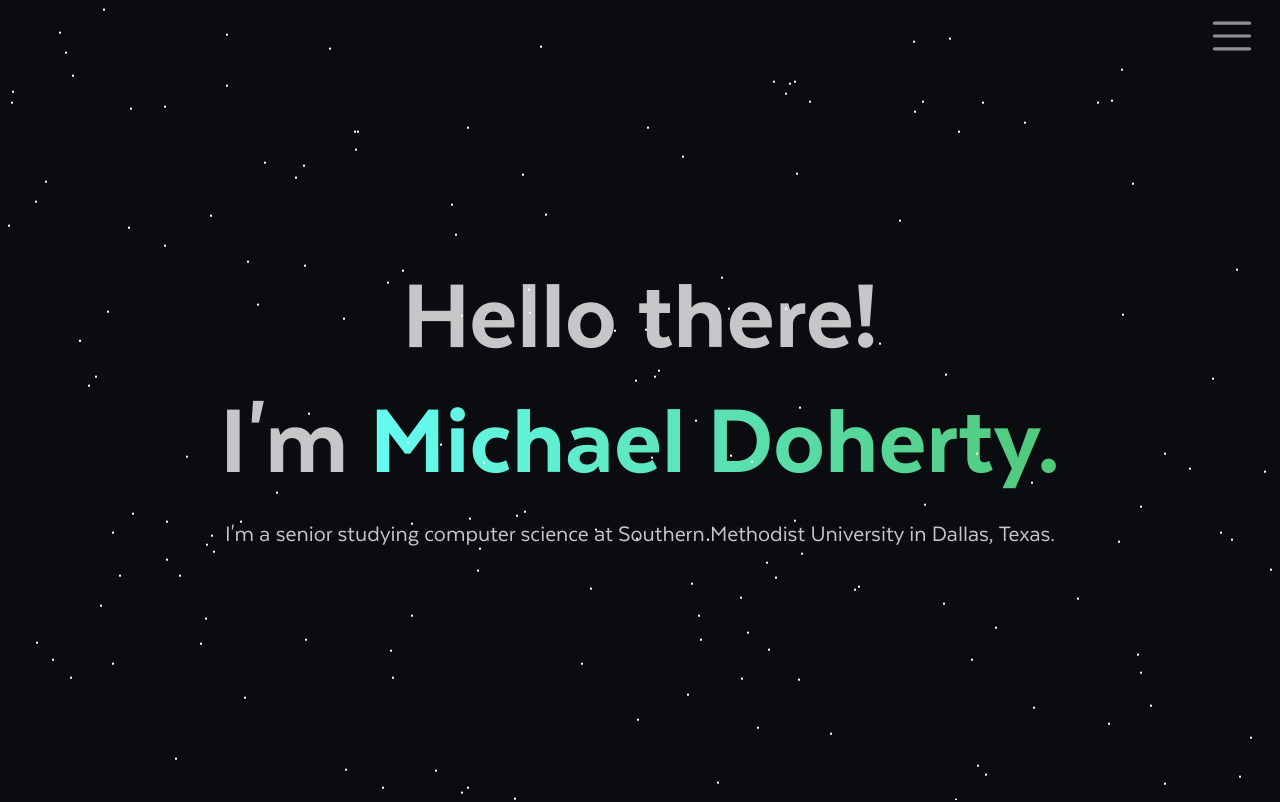
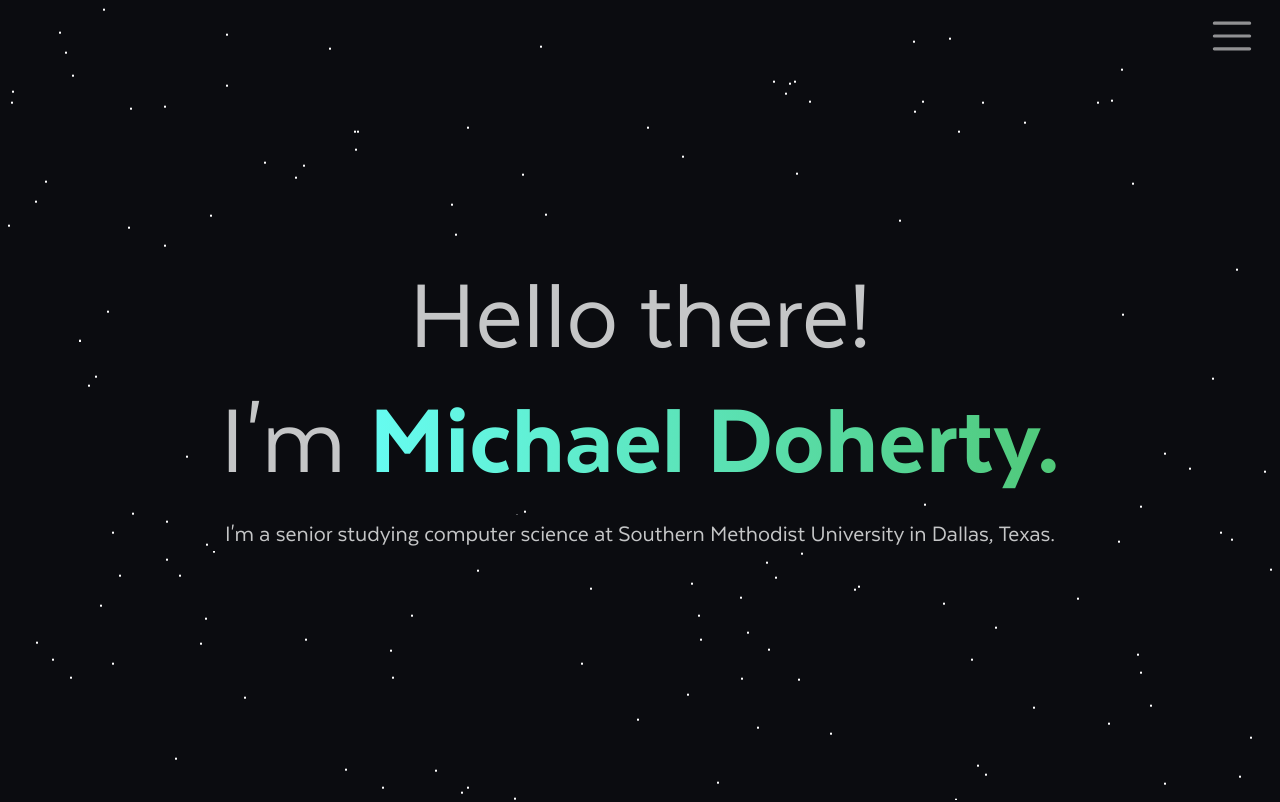
Before and after one commit to Mikecamdo/PersonalWebsite, a React (Create React App) app: page / in a window 1280 px wide. Shown: the top 802 px of the page. Built offline with nearby package versions, Linux system fonts and the light colour scheme.

Commit message:
Fade in for Home Section
Implemented the fade in for the home section of the website

```diff
--- a/src/components/Home.jsx
+++ b/src/components/Home.jsx
@@ -1,9 +1,35 @@
+import React, { useState, useEffect, useRef } from 'react';
 import Container from 'react-bootstrap/Container';
 import Row from 'react-bootstrap/Row';
 import Col from 'react-bootstrap/Col';
 import '../css/particles.css';
+import '../css/fadeIn.css';
 
 export const Home = () => {
+    const textRef = useRef(0);
+
+    const [loadText1, setLoadText1] = useState(false);
+    const [loadText2, setLoadText2] = useState(false);
+    const [loadText3, setLoadText3] = useState(false);
+
+    const handleScroll = () => {
+        const position = textRef.current.offsetTop;
+        console.log('HEREEEEE')
+        console.log(position)
+    }
+
+    useEffect(() => {
+        window.addEventListener('scroll', handleScroll, { passive: true });
+
+        setLoadText1(true);
+        setLoadText2(true);
+        setLoadText3(true);
+
+        return () => {
+            window.removeEventListener("scroll", handleScroll);
+        };
+    }, []);
+
     return <>
         <Container className='full-screen d-flex align-items-center'>
             <div id='particles-container'>
@@ -11,16 +37,16 @@
                 <div class="particles2"></div>
             </div>
 
-            <Row className='align-items-center text-center mx-auto'>
+            <Row ref={textRef} className='align-items-center text-center mx-auto'>
                 <Col>
                     <Row className='display-1'>
                         <Col className='header greeting'>
-                            Hello there! <br />
-                            I'm <span className='header gradient-text'>Michael Doherty.</span>
+                            <div className={`${loadText1 ? 'notHidden' : 'hidden'}`}>Hello there!</div>
+                            <div className={`${loadText1 ? 'notHidden delay-1' : 'hidden delay-1'}`}>I'm <span className='header gradient-text'>Michael Doherty.</span></div>
                         </Col>
                     </Row>
                     <Row className='text-center mt-3'>
-                        <Col className='fs-4'>
+                        <Col className={`fs-4 ${loadText1 ? 'notHidden delay-2' : 'hidden delay-2'}`}>
                             I'm a senior studying computer science at Southern Methodist University in Dallas, Texas.
                         </Col>
                     </Row>
--- /dev/null
+++ b/src/css/fadeIn.css
@@ -0,0 +1,21 @@
+.hidden {
+    opacity: 0;
+    transform: translate(0, 10vh);
+    transition-property: opacity, transform;
+    transition-duration: 2s;
+}
+
+.notHidden {
+    opacity: 1;
+    transform: translate(0, 0);
+    transition-property: opacity, transform;
+    transition-duration: 2s;
+}
+
+.delay-1 {
+    transition-delay: 0.25s;
+}
+
+.delay-2 {
+    transition-delay: 0.5s;
+}
```
